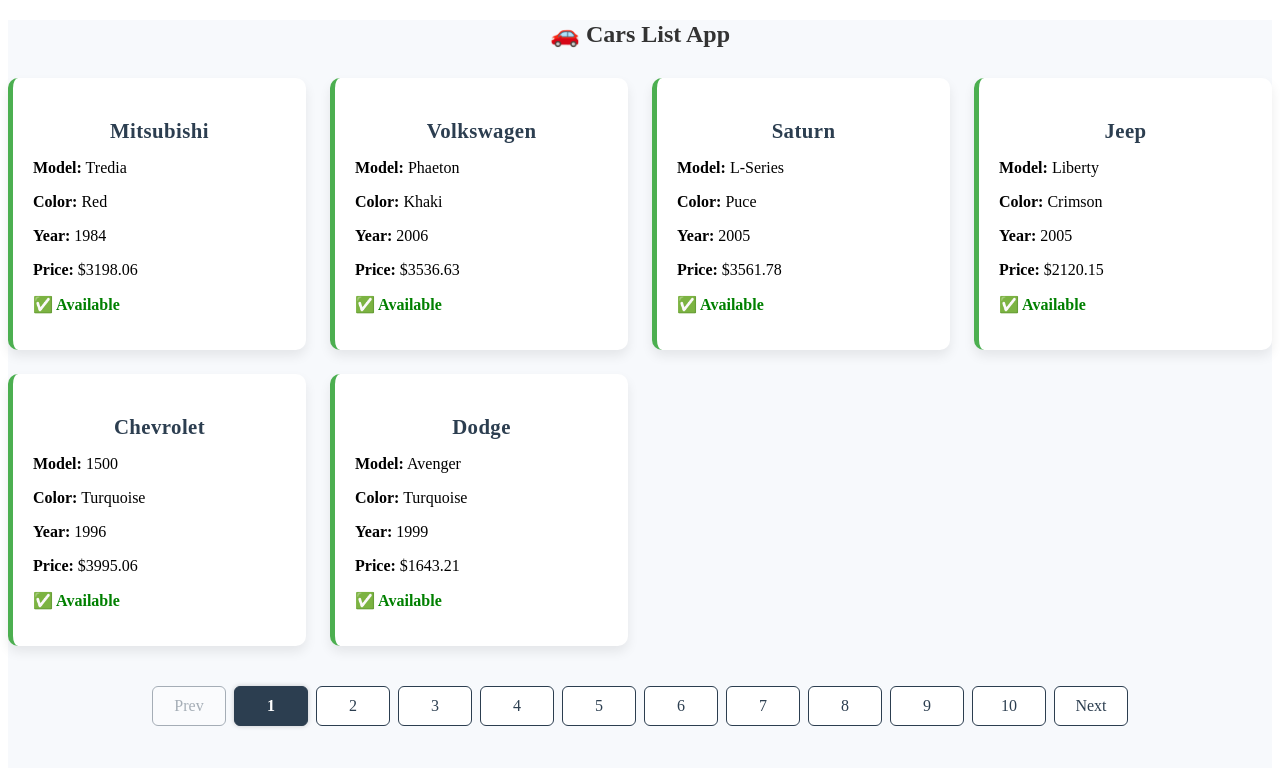
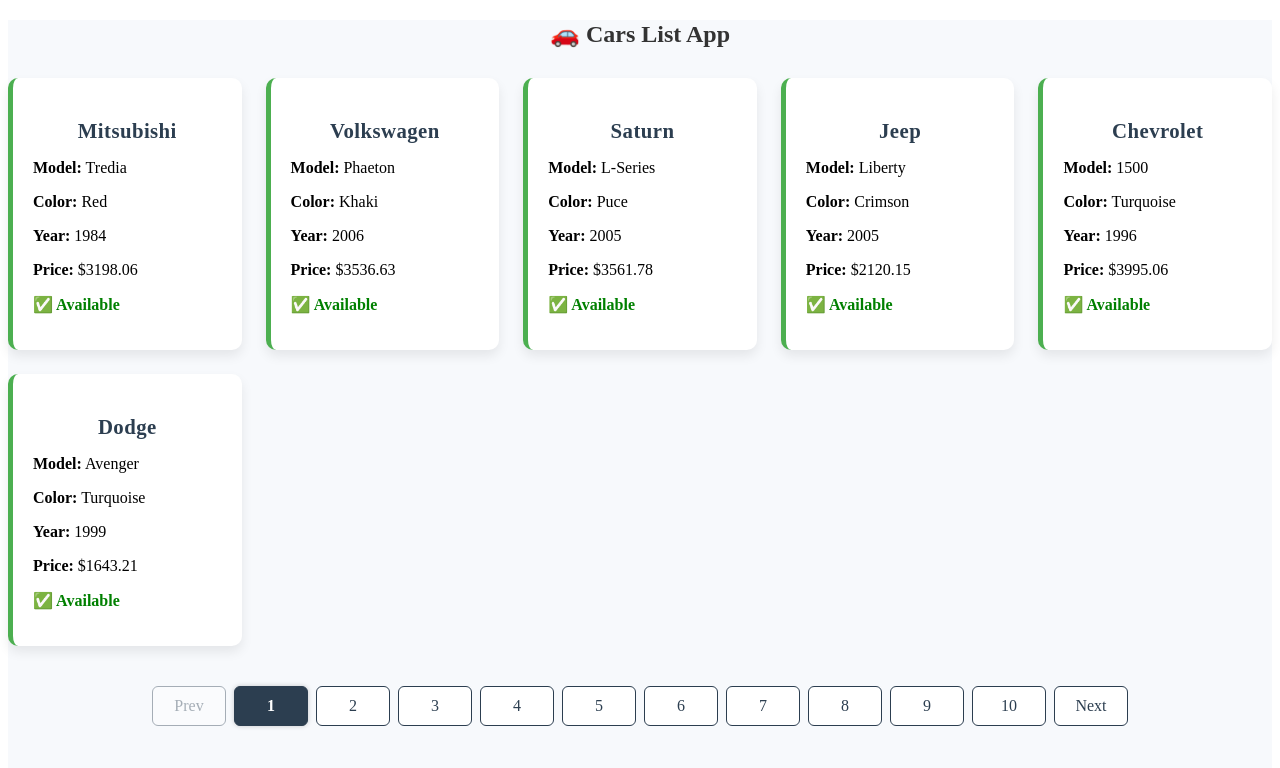
Before and after one commit to RakeshRanjanUIDeveloper/CodeWithJavaScript, a React (Vite) app in the folder PSClasses/React/practice-react-app/: page / in a window 1280 px wide. Shown: the top 768 px of the page. Built offline with nearby package versions, Linux system fonts and the light colour scheme.

Commit message:
code added

```diff
--- a/PSClasses/React/practice-react-app/src/components/Cars/Cars.css
+++ b/PSClasses/React/practice-react-app/src/components/Cars/Cars.css
@@ -14,7 +14,7 @@
 /* Grid layout */
 .cars-container {
     display: grid;
-    grid-template-columns: repeat(auto-fit, minmax(260px, 1fr));
+    grid-template-columns: repeat(auto-fit, minmax(200px, 1fr));
     gap: 24px;
 }
 
```
